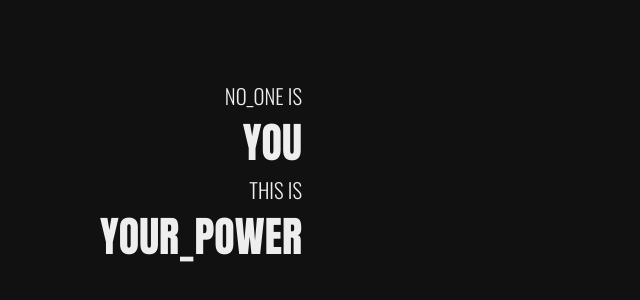
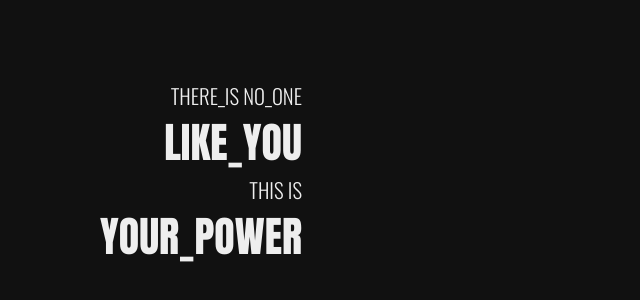
Before and after one commit to codevenator/codevenator.github.io, a plain HTML site: page index.html in a window 1280 px wide. Shown: the part 226-526 px from the top of the page, without its empty margins (0-640 px from the left). Drawn offline with nearby package versions, Linux system fonts and the light colour scheme.

Commit message:
Updated index.html

```diff
--- a/index.html
+++ b/index.html
@@ -13,11 +13,13 @@
 
 	<body bgcolor="black">
 
+	<audio src="resources/song.mp3" autoplay loop></audio>
+
 	<div class="container--main container-fluid">
 		<div class="container--inner">
 			<div class="intro">
-				<p class="sub animate">no_one is</p>
-				<p class="title animate">you</p>
+				<p class="sub animate">There_is no_one</p>
+				<p class="title animate">like_you</p>
 				<p class="sub animate">this is</p>
 				<p class="title animate">your_power</p>
 			</div>
```
